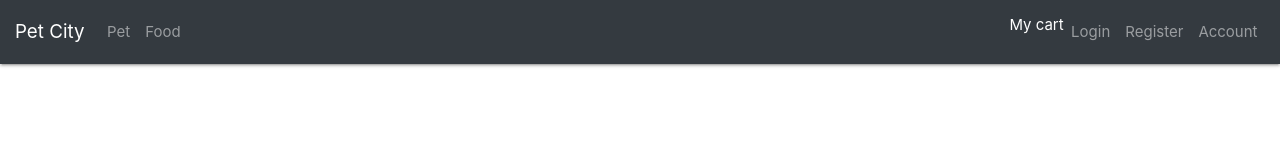
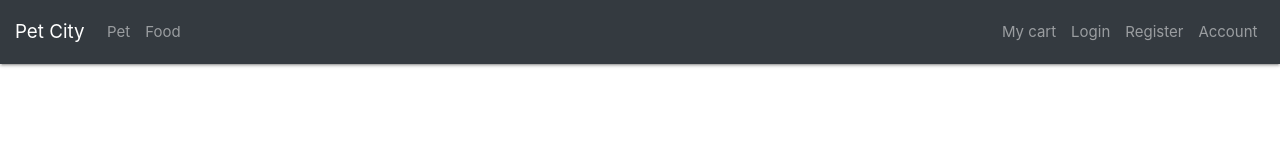
Before and after one commit to timothylam1228/Webapp-Frontend, a React (Create React App) app: page / in a window 1280 px wide. Shown: the top 160 px of the page. Built offline with nearby package versions, Linux system fonts and the light colour scheme.

Commit message:
Nav.Link CSS fix

```diff
--- a/src/components/topnav/topnav.js
+++ b/src/components/topnav/topnav.js
@@ -3,6 +3,7 @@ import React, { useState } from 'react';
 import Navbar from 'react-bootstrap/Navbar';
 import Nav from 'react-bootstrap/Nav';
 import NavDropdown from 'react-bootstrap/NavDropdown';
+
 import 'bootstrap/dist/css/bootstrap.min.css';
 import Home from "../../containers/Home";
 import LoginForm from '../account/login-form';
@@ -39,7 +40,7 @@ export default function TopNav() {
           <Nav.Link href="/food">Food</Nav.Link>
         </Nav>
         <Nav className="ml-auto">
-          <Link to="/cart">My cart</Link>
+          <Nav.Link as={Link} to="/cart">My cart</Nav.Link>
 
           <Nav.Link onClick={() => handleShowModalOne()}>Login</Nav.Link>
           <Nav.Link onClick={() => handleShowModalTwo()}>Register</Nav.Link>
```
